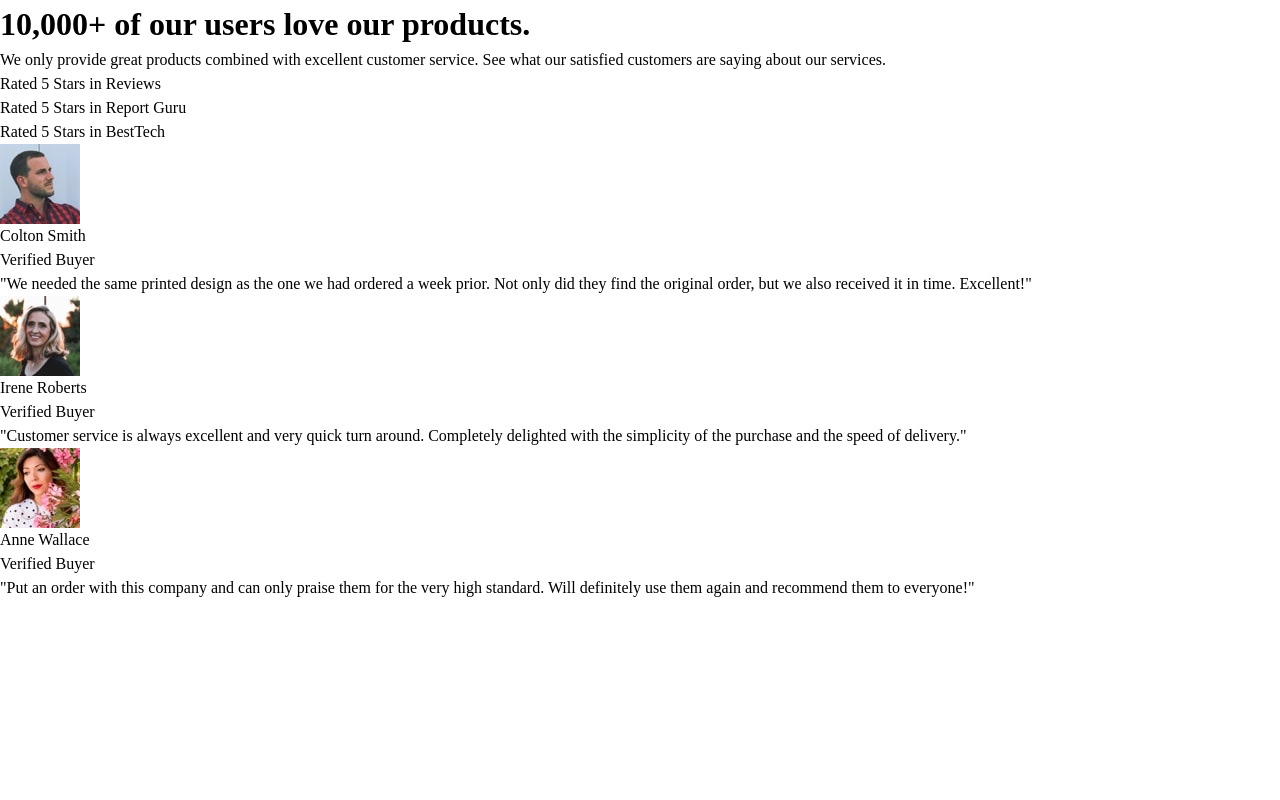
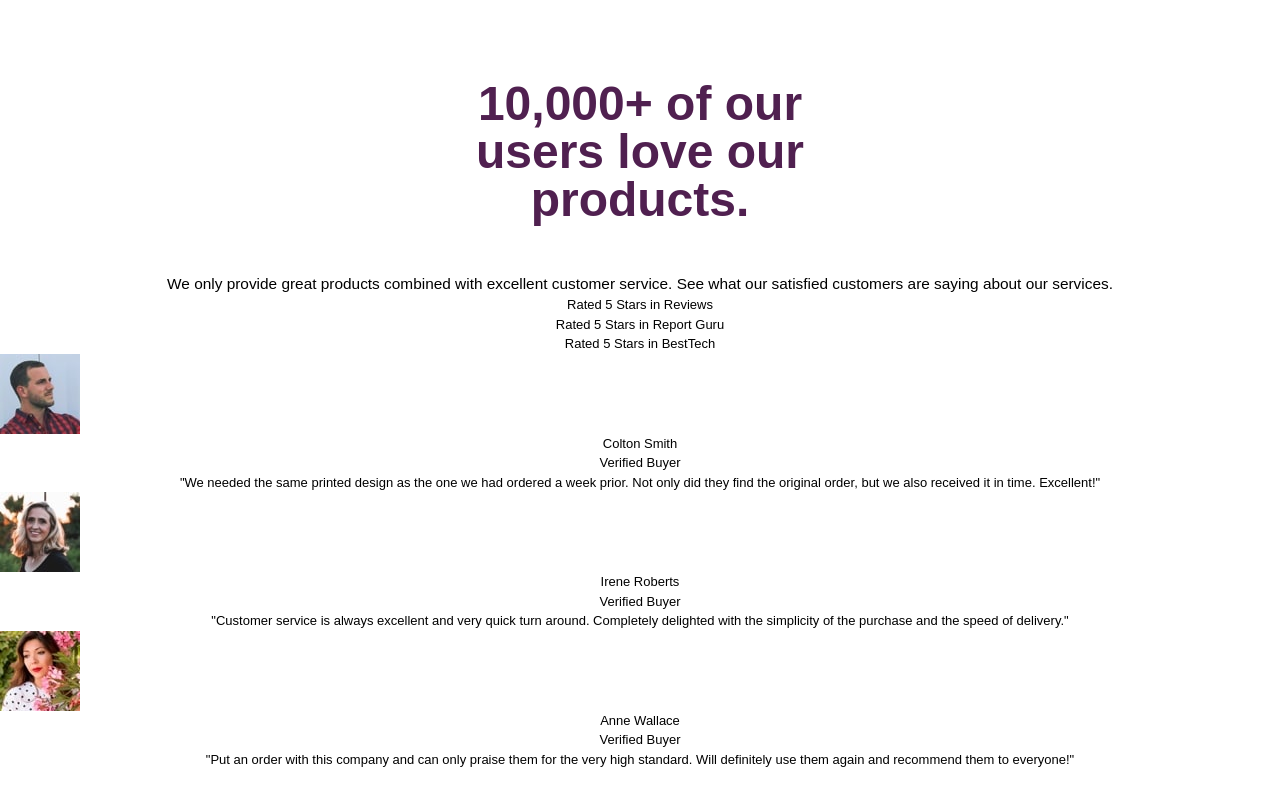
Before and after one commit to Annie-Huang/social-proof-section, a website: page index.html in a window 1280 px wide. Drawn offline with Linux system fonts and the light colour scheme.

Commit message:
Add styling for body, h1 and .lead

```diff
--- a/scss/base/_global.scss
+++ b/scss/base/_global.scss
@@ -0,0 +1,22 @@
+body {
+  font-family: var(--ff-primary);
+  font-size: var(--fs-400);
+  padding-top: 5rem;
+  text-align: center;
+}
+
+h1 {
+  font-size: var(--fs-900);
+  color: var(--clr-primary-700);
+  line-height: 1;
+  max-width: 15ch; /*ch is character */
+  margin-left: auto;
+  margin-right: auto;
+  //background: pink;
+  margin-bottom: 1em;
+  font-weight: 800;
+}
+
+.lead {
+  font-size: var(--fs-500);
+}
--- a/scss/main.scss
+++ b/scss/main.scss
@@ -1,4 +1,5 @@
 @import "base/root";
 @import "base/reset";
+@import "base/global";
 @import "components/quotes";
 @import "components/ratings";
```
Also changed, not shown: scss/main.css, 1 other file.
